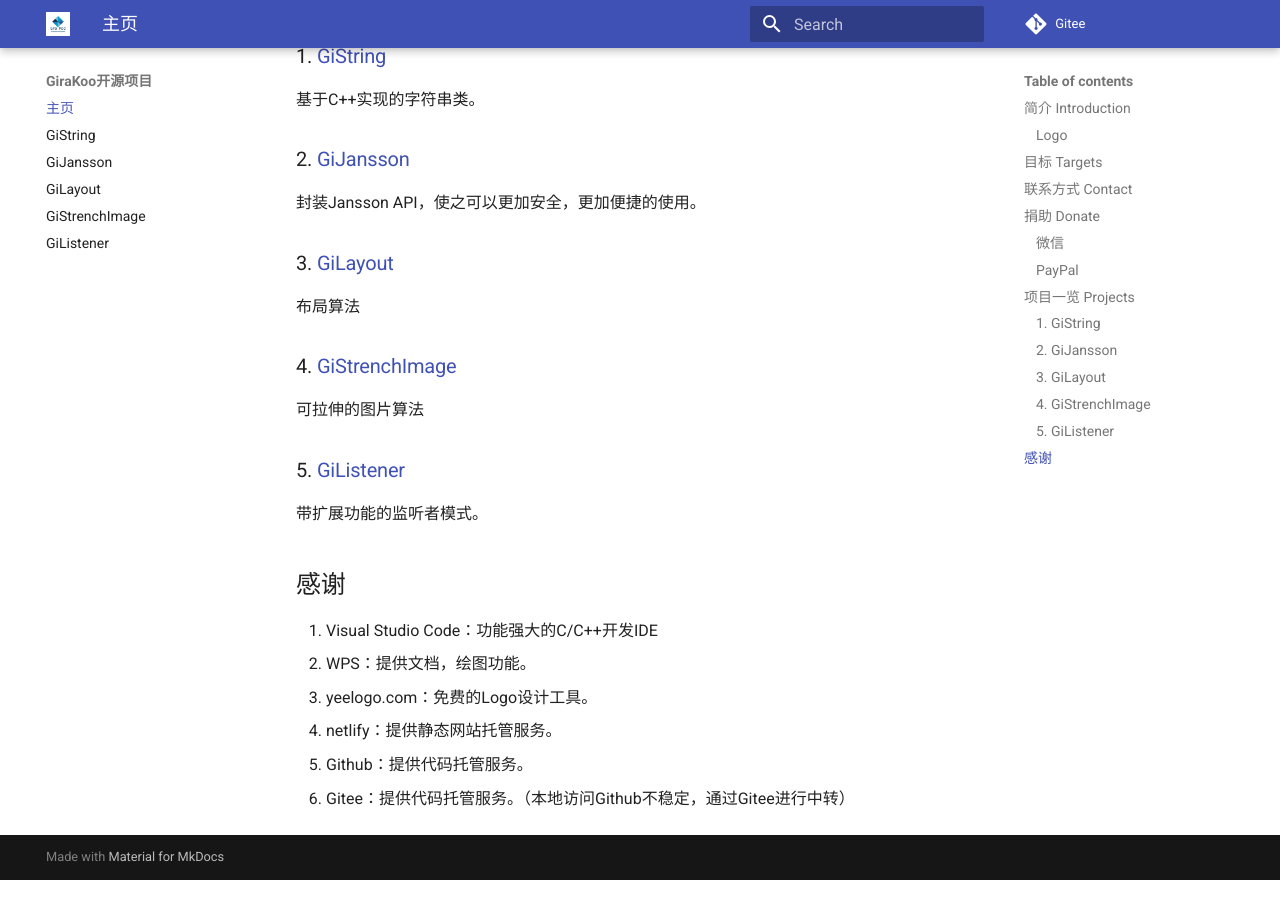
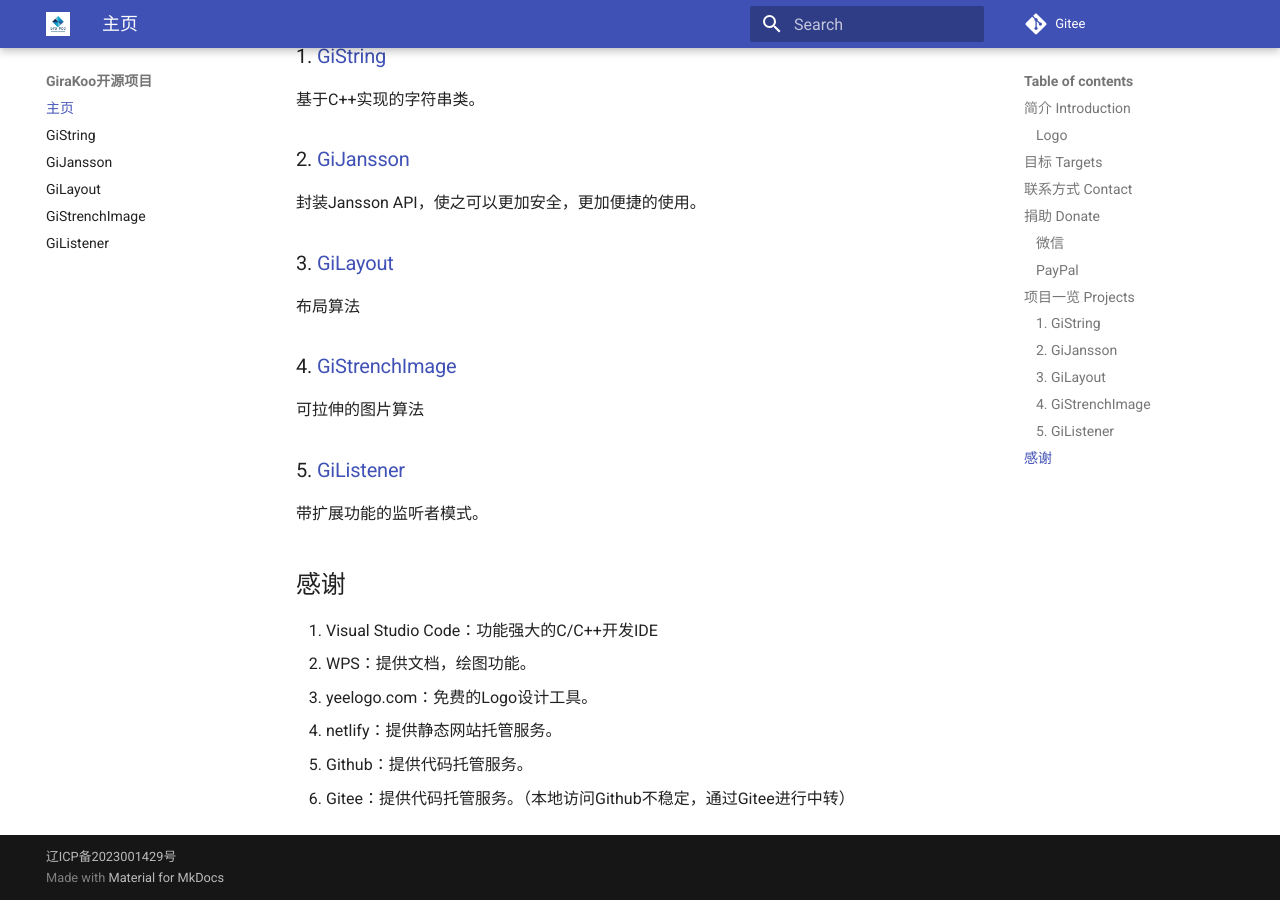
Before and after one commit to GiraKoo/wiki, an MkDocs documentation site: the page built from docs/index.md, in a window 1280 px wide and 900 px high, scrolled down 2183 px. Built offline with MkDocs 1.6.1 and Material for MkDocs 9.7.7, drawn with Linux system fonts in a browser that asks for light colours; comment, search, counter and statistics services are not loaded.

Commit message:
docs: 追加备案号

```diff
--- a/mkdocs.yml
+++ b/mkdocs.yml
@@ -4,6 +4,7 @@ extra_javascript:
   - js/baidu.js
   - js/font.js
 repo_url: https://gitee.com/girakoo
+copyright: <a href="https://beian.miit.gov.cn/" target="_blank">辽ICP备2023001429号</a>
 theme:
   name: material
   logo: img/logo_hd_bg.png
```
